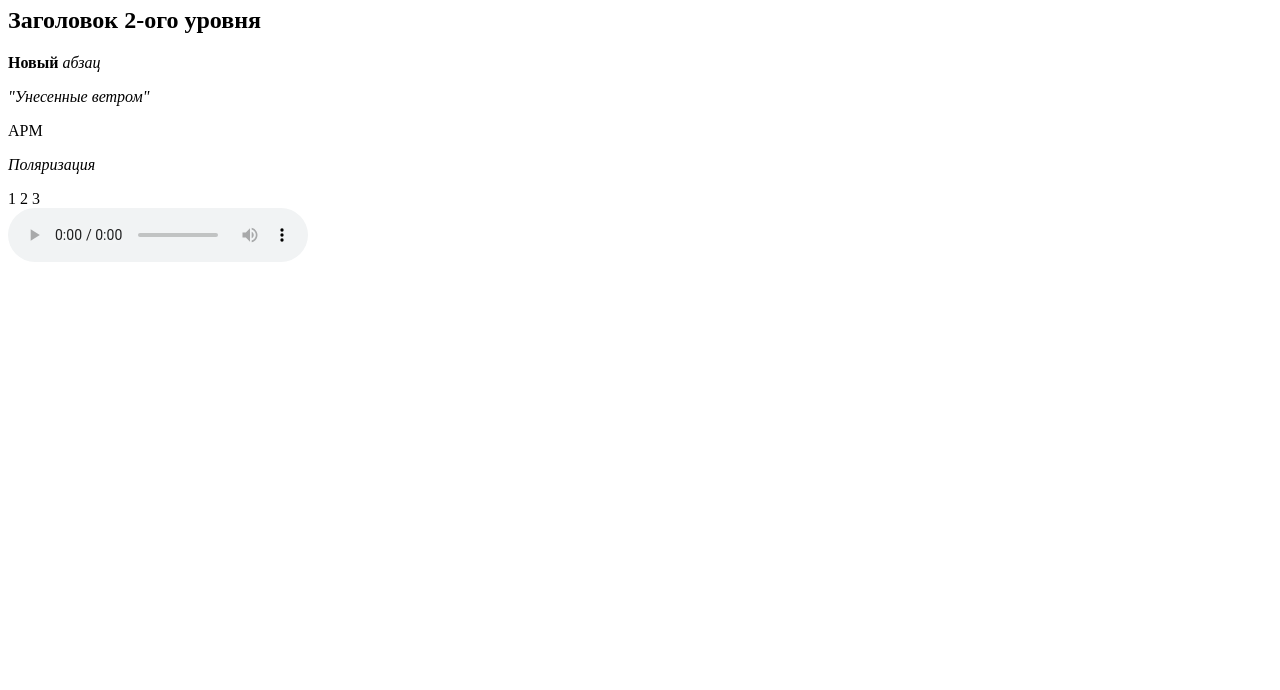
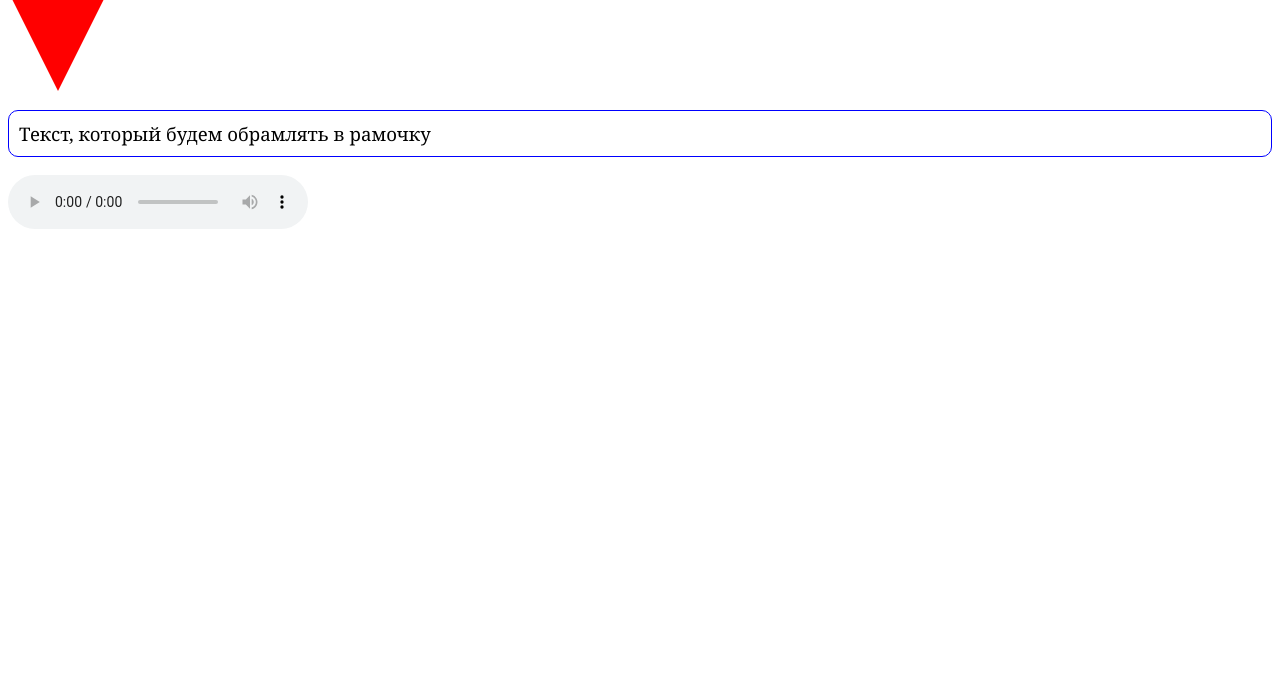
Before and after one commit to WebHeroSchool/HTML12, a plain HTML site: page index.html in a window 1280 px wide. Shown: the part 110-800 px from the top of the page. Drawn offline with Linux system fonts and the light colour scheme.

Commit message:
начал делать треугольник

```diff
--- /dev/null
+++ b/css/style.css
@@ -0,0 +1,18 @@
+.body {
+	font: 14pt Georgia;
+}
+
+.body__text {
+	position: relative;
+	border: 1px solid blue;
+	border-radius: 10px;
+	padding: 10px;
+}
+
+.body__triangle {
+	width: 0;
+	height: 0;
+	border-left: 50px solid transparent;
+	border-right: 50px solid transparent;
+	border-top: 100px solid red;
+}
--- a/index.html
+++ b/index.html
@@ -2,16 +2,13 @@
 <html>
 	<head>
 		<meta charset="UTF-8">
-		<title>Это заголовок этой веб-страницы</title>
+		<title>Тренировочный файл</title>
+		<link rel="stylesheet" type="text/css" href="css/style.css">
 	</head>
-	<body>
-		<h1>Это абзац <br>этой <s>страницы</s></h1>
-		<h2>Заголовок 2-ого уровня</h2>
-		<p><strong>Новый</strong> <i>абзац</i></p>
-		<cite>"Унесенные ветром"</cite>
-		<p><abbr>АРМ</abbr></p>
-		<p><dfn>Поляризация</dfn></p>
-		<table>1 2 3</table>
+	<body class="body">
+		<h1 class="body__title">Какой-то очень важный заголовок</h1>
+		<div class="body__triangle"></div>
+		<p class="body__text">Текст, который будем обрамлять в рамочку</p>
 		<audio controls>
 			<source src="audio/Gravity.mp3">
 		</audio>
```
